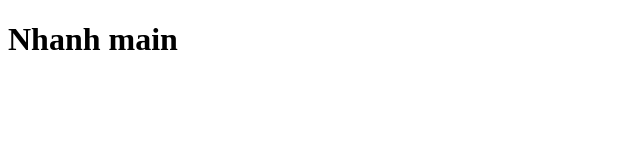
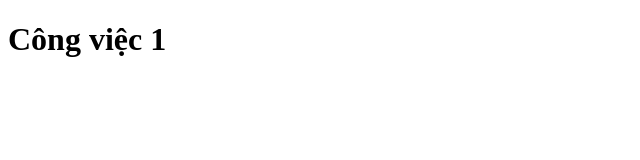
Before and after one commit to huynhngochien6210/duan5, a plain HTML site: page index.html in a window 1280 px wide. Shown: the whole page, without its empty margins (0-640 px from the left). Drawn offline with Linux system fonts and the light colour scheme.

Commit message:
1. congviec1

```diff
--- a/index.html
+++ b/index.html
@@ -6,6 +6,6 @@
     <title>Nhanh main</title>
   </head>
   <body>
-    <h1>Nhanh main</h1>
+    <h1>Công việc 1</h1>
   </body>
 </html>
```
